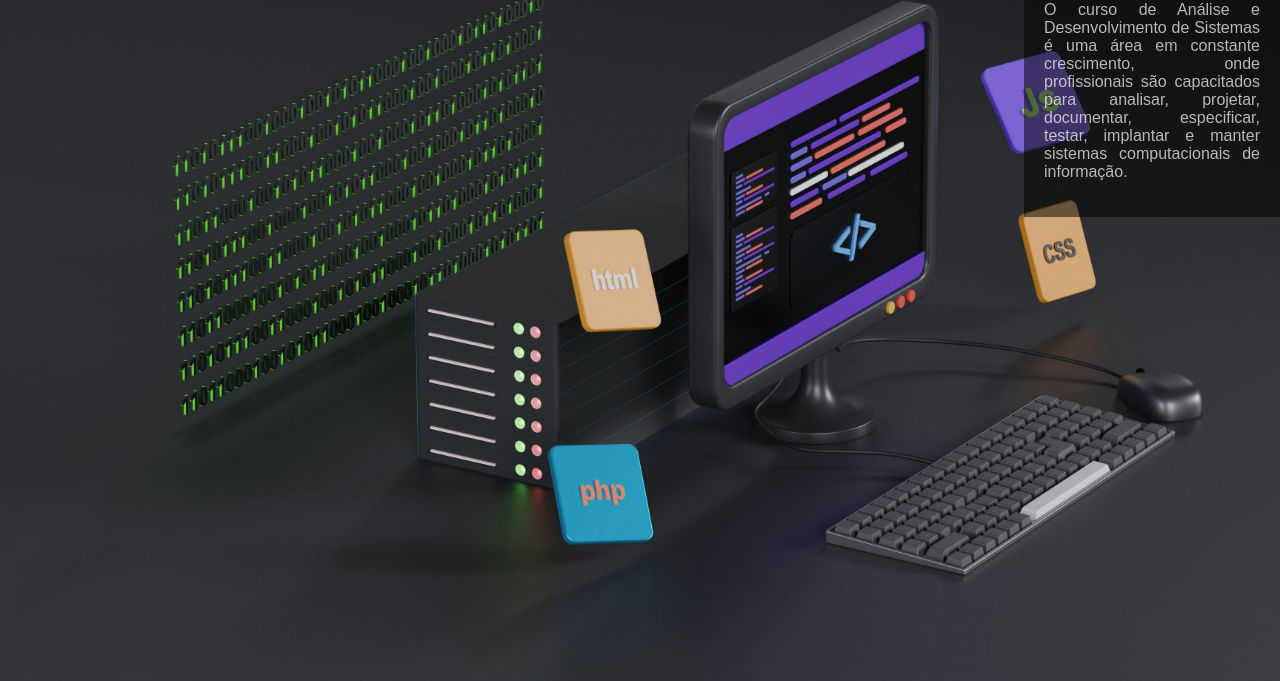
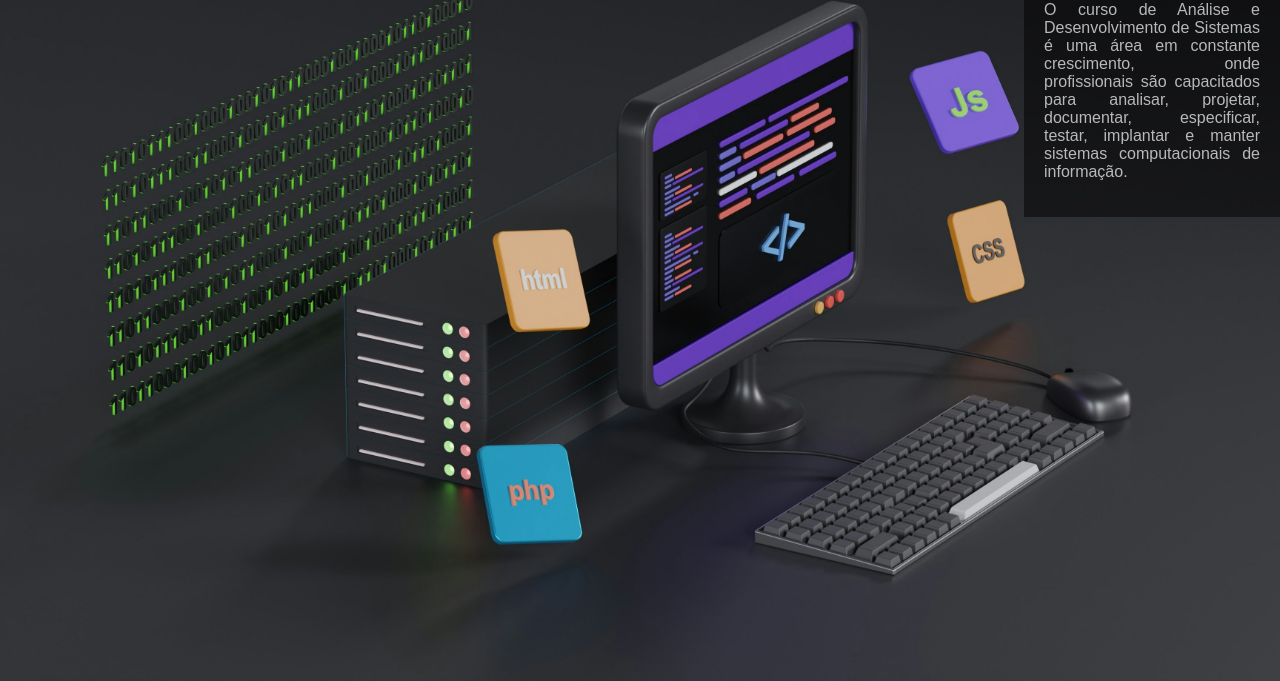
Before and after one commit to daycardoso/TADS, a plain HTML site: page docs/index.html in a window 1280 px wide. Shown: the part 119-800 px from the top of the page. Drawn offline with Linux system fonts and the light colour scheme.

Commit message:
Update index.html

```diff
--- a/docs/index.html
+++ b/docs/index.html
@@ -8,8 +8,6 @@
   body {
     margin: 0;
     padding: 0;
-    background-image: url('https://raw.githubusercontent.com/daycardoso/TADS/main/docs/folder.jpg');
-    background-size: cover;
     font-family: Arial, sans-serif;
     color: rgba(255, 255, 255, 0.7);
     display: flex;
@@ -17,6 +15,18 @@
     align-items: flex-start;
     height: 100vh;
     box-sizing: border-box;
+  }
+
+  .background {
+    position: absolute;
+    top: 0;
+    left: 0;
+    width: 100%;
+    height: 100%;
+    background-image: url('https://raw.githubusercontent.com/daycardoso/TADS/main/docs/folder.jpg');
+    background-size: cover;
+    background-position: center;
+    z-index: -1;
   }
 
   .overlay {
@@ -34,6 +44,7 @@
 </style>
 </head>
 <body>
+  <div class="background"></div>
   <div class="overlay">
     <h1>Análise e Desenvolvimento de Sistemas</h1>
     <p>
```
